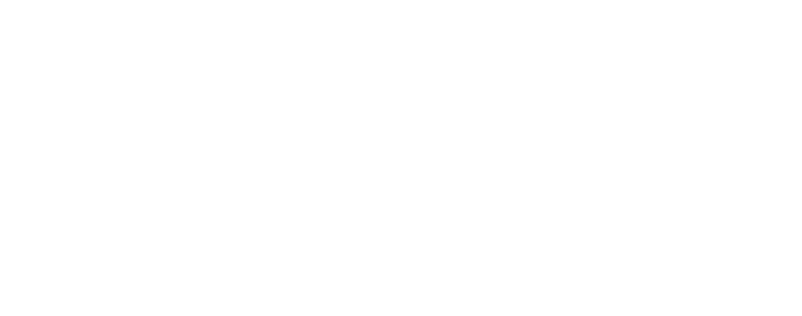
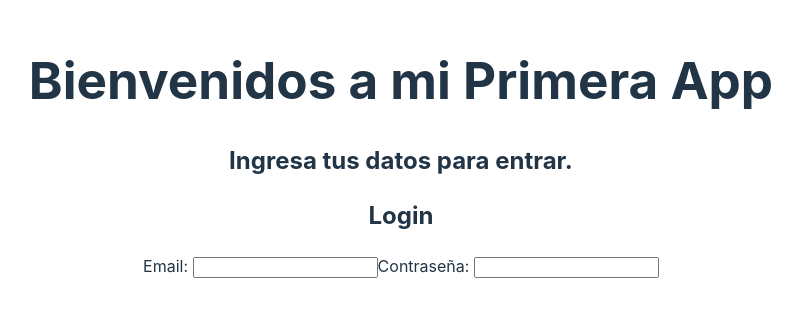
Before and after one commit to vespinozagallegos/DEMO-M3-C8-ReacDataFlow, a React (Vite) app: page / in a window 1280 px wide. Shown: the part 252-568 px from the top of the page, without its empty margins (239-1041 px from the left). Built offline with nearby package versions, Linux system fonts and the light colour scheme.

Commit message:
Se agregó una función básica para mostrar Register o Login

```diff
--- a/src/App.jsx
+++ b/src/App.jsx
@@ -1,6 +1,43 @@
 import './App.css'
+import Login from './Login';
+import Register from './Register';
 
 function App() {
+  const isRegistered = true;
+
+  if (isRegistered) {
+    return (
+
+      <div>
+
+        <h1>Bienvenidos a mi Primera App</h1>
+        <h2>Ingresa tus datos para entrar.</h2>
+
+        <Login/>
+
+      </div>
+
+    )
+  }
+    return (
+      <div>
+        <h1>Bienvenidos a mi Primera App</h1>
+        <h2>Completa los siguientes datos.</h2>
+
+        <Register/>
+
+      </div>
+
+
+    )
+
+
+  // return (
+  //   <>
+  //   <Login/>
+  //   <Register/>
+  //   </>
+  // );
 };
 
 export default App;
--- a/src/Login.jsx
+++ b/src/Login.jsx
@@ -0,0 +1,20 @@
+const Login = () => {
+    return (
+        <div>
+            <h2>Login</h2>
+
+            <form>
+                <label>Email: </label>
+                <input type="text" />
+
+                <label>Contraseña: </label>
+                <input type="text" />
+            </form>
+
+
+        </div>
+
+    );
+}
+
+export default Login;
--- a/src/Register.jsx
+++ b/src/Register.jsx
@@ -0,0 +1,20 @@
+const Register = () => {
+    return(
+        <div>
+            <h2>Register</h2>
+            <form>
+                <label>Nombre: </label>
+                <input type="text"/>
+
+                <label>Email: </label>
+                <input type="text"/>
+
+                <label>Contraseña: </label>
+                <input type="text"/>
+            </form>
+        </div>
+
+    );
+}
+
+export default Register;
```
